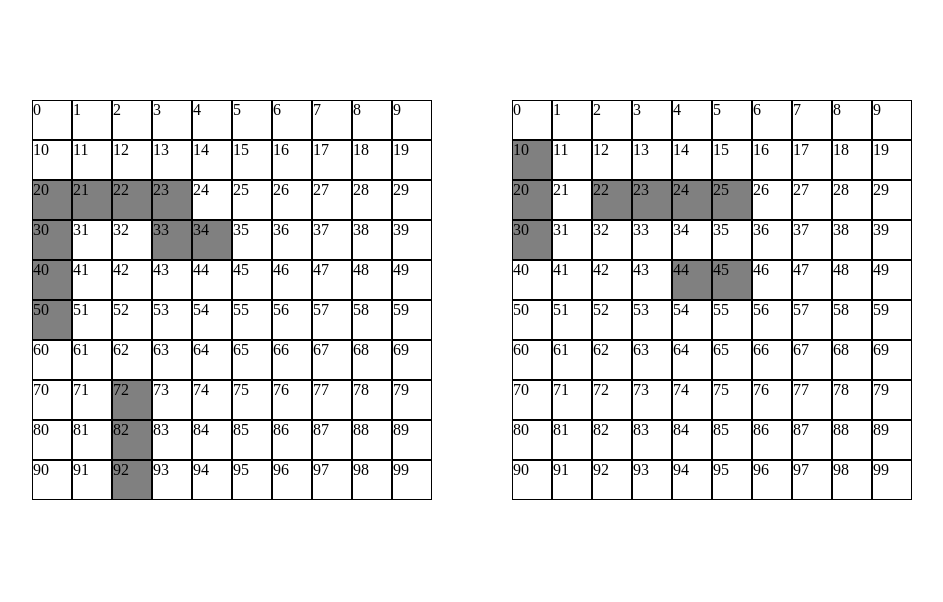
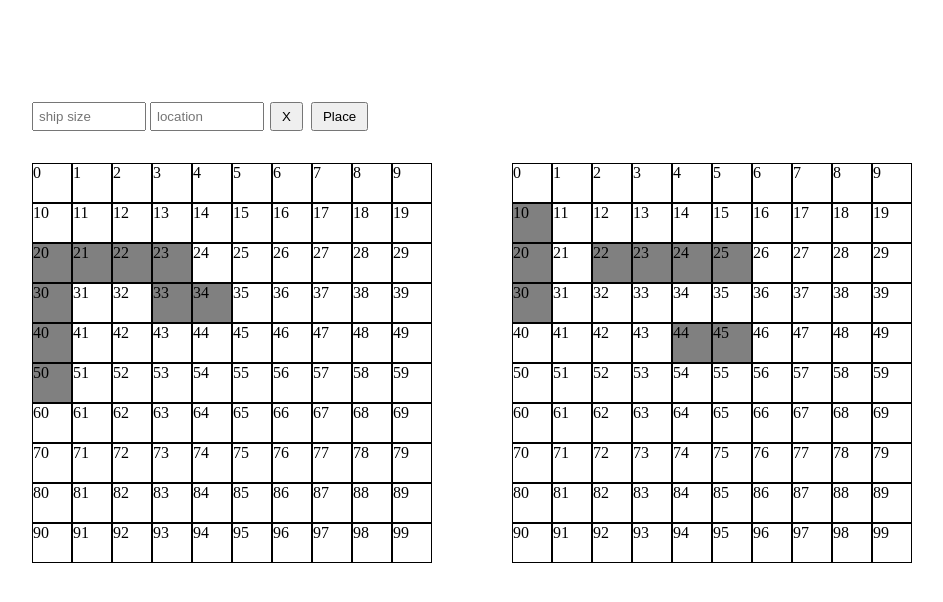
Before and after one commit to Do-Nam-Binh/BattleShip, a website built with webpack: page dist/index.html in a window 1280 px wide. Shown: the whole page, without its empty margins (168-1111 px from the left). Built offline with nearby package versions, Linux system fonts and the light colour scheme.

Commit message:
Add elements to add ship

```diff
--- a/src/script.js
+++ b/src/script.js
@@ -15,5 +15,29 @@ computerBoardDom.appendChild(createBoard(game.computerBoard(), false));
 updateBoard("playerCell", game.playerBoard());
 updateBoard("computerCell", game.computerBoard());
 
-const shipTest = ship("test", 3);
-placeShipDOM(shipTest, 72, "y", game.playerBoardObj(), "playerCell");
+const shipInput = document.querySelector(".shipInput");
+const locationInput = document.querySelector(".locationInput");
+const axisBtn = document.querySelector(".axis");
+const placeShipBtn = document.querySelector(".placeShip");
+const form = document.querySelector("#placeShipForm");
+
+axisBtn.addEventListener("click", () => {
+  if (axisBtn.textContent == "X") {
+    axisBtn.textContent = "Y";
+  } else {
+    axisBtn.textContent = "X";
+  }
+});
+
+placeShipBtn.addEventListener("click", () => {
+  const shipHolder = ship("", shipInput.value);
+  placeShipDOM(
+    shipHolder,
+    Number.parseInt(locationInput.value),
+    axisBtn.textContent.toLowerCase(),
+    game.playerBoardObj(),
+    "playerCell"
+  );
+});
+// const shipTest = ship("test", 3);
+// placeShipDOM(shipTest, 72, "y", game.playerBoardObj(), "playerCell");
--- a/src/style.css
+++ b/src/style.css
@@ -33,3 +33,19 @@ body {
 .hasShip {
   background-color: gray;
 }
+
+.axis,
+.placeShip {
+  display: inline-block;
+  padding: 5px 10px;
+  margin: 2px;
+}
+
+input {
+  width: 100px;
+  padding: 5px;
+}
+
+.insertShip {
+  margin-bottom: 30px;
+}
```
Also changed, not shown: dist/index.html, dist/main.js.
